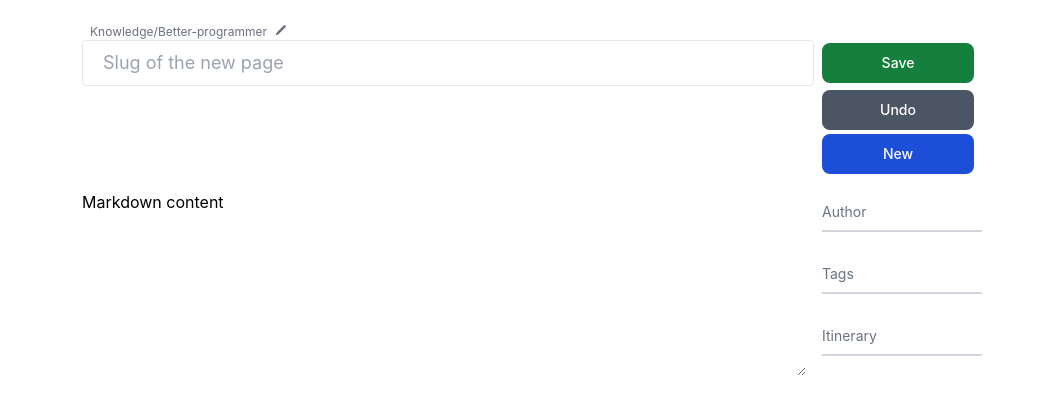
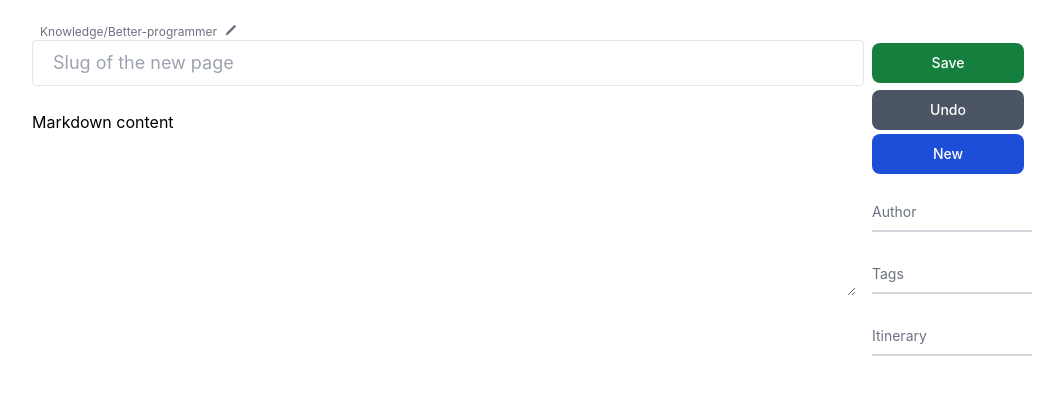
Before and after one commit to vangamo/blog-web-editor, a React (Vite) app: page / in a window 1280 px wide. Shown: the top 414 px of the page, without its empty margins (108-1171 px from the left). Built offline with nearby package versions, Linux system fonts and the light colour scheme.

Commit message:
Convert all measurement styles to Tailwind clases.

```diff
--- a/src/components/App.css
+++ b/src/components/App.css
@@ -7,6 +7,7 @@
   line-height: 1.5;
   font-weight: 400;
   font-synthesis: none;
+  font-size: 1rem;
   text-rendering: optimizeLegibility;
   -webkit-font-smoothing: antialiased;
   -moz-osx-font-smoothing: grayscale;
@@ -14,17 +15,8 @@
   color-scheme: light dark;
 }
 
-.page {
-  margin-top: 20px;
-}
 
 .central {
-  max-width: 920px;
-  min-width: 360px;
-  width: 100%;
-  margin-inline: auto;
-  padding-inline: 10px;
-
   container: page / inline-size;
 }
 
--- a/src/components/App.jsx
+++ b/src/components/App.jsx
@@ -40,8 +40,7 @@ function App() {
   };
 
   return (
-    <div className="page central">
-      <div className="content">
+    <div className="central content w-full min-w-96 max-w-5xl mt-5 mx-auto px-3">
       {/* form.formtitle */}
       <TitleForm
         slug={postData.slug}
@@ -57,7 +56,6 @@ function App() {
       {/* .editor */}
       <Editor />
     </div>
-    </div>
   );
 }
 
--- a/src/components/Editor.jsx
+++ b/src/components/Editor.jsx
@@ -1,6 +1,6 @@
 function Editor() {
   return (
-    <textarea className="editor md:-translate-y-20">Markdown content</textarea>
+    <textarea className="editor tablet:-translate-y-20">Markdown content</textarea>
   );
 }
 
```
Lines whose indentation alone changed are shown as unchanged.
